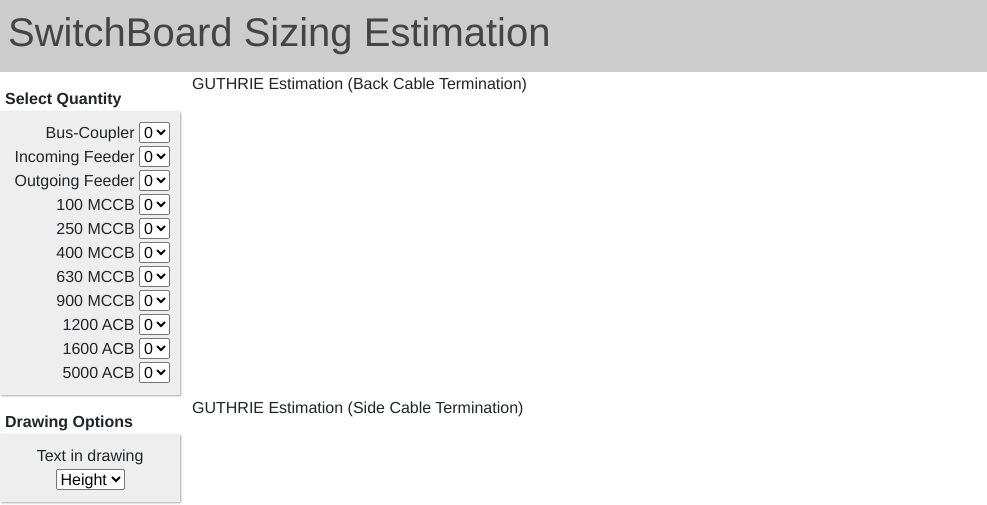
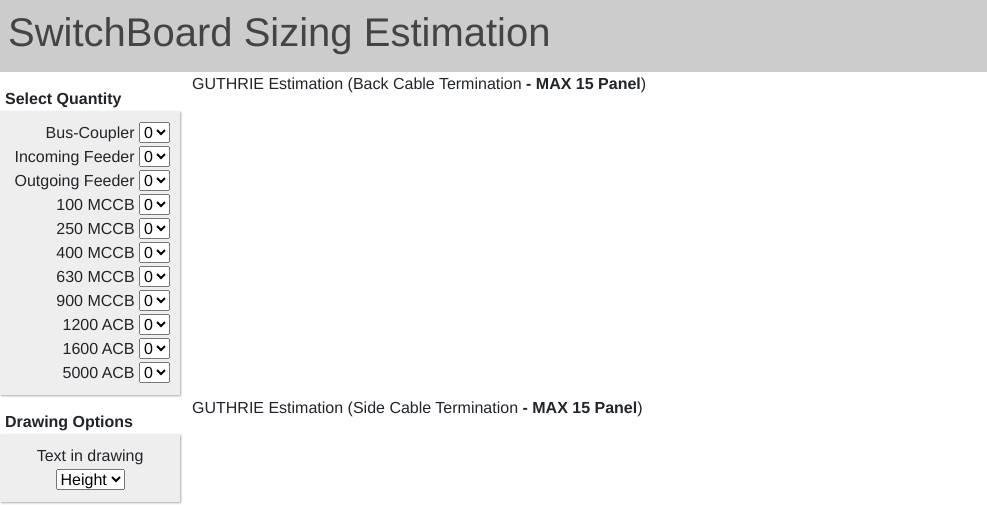
Before and after one commit to finalkiller12/finalkiller12.github.io, a plain HTML site: page index.html in a window 1280 px wide. Shown: the top 505 px of the page, 0-987 px from the left. Drawn offline with nearby package versions, Linux system fonts and the light colour scheme.

Commit message:
Update index.html

```diff
--- a/index.html
+++ b/index.html
@@ -173,7 +173,7 @@
     <div class='form-container container'>
       <div class='estimation-container'>
         <div class='estimation-header'>
-          <div class='estimation-text'>GUTHRIE Estimation (Back Cable Termination)</div>
+          <div class='estimation-text'>GUTHRIE Estimation (Back Cable Termination <b>- MAX 15 Panel</b>)</div>
         </div>
         <div class='estimations'>
           <div class="canvas-container guthrie-back">
@@ -183,7 +183,7 @@
         </div>
 
         <div class='estimation-header'>
-          <div class='estimation-text'>GUTHRIE Estimation (Side Cable Termination)</div>
+          <div class='estimation-text'>GUTHRIE Estimation (Side Cable Termination <b>- MAX 15 Panel</b>)</div>
         </div>
         <div class='estimations'>
           <div class="canvas-container guthrie-side">
```
